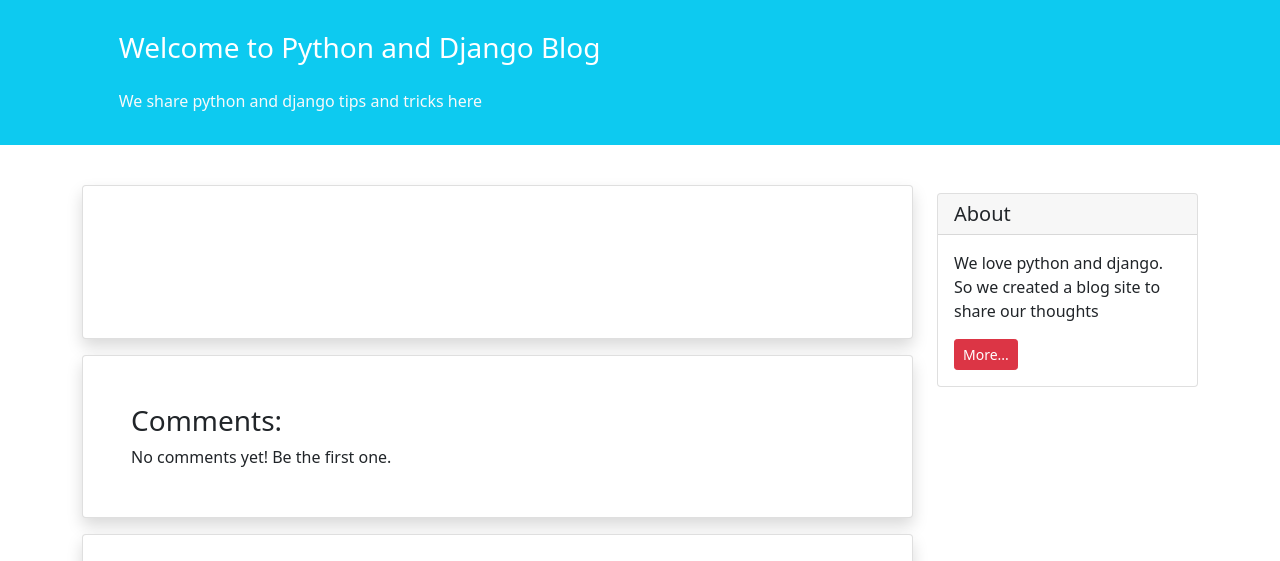
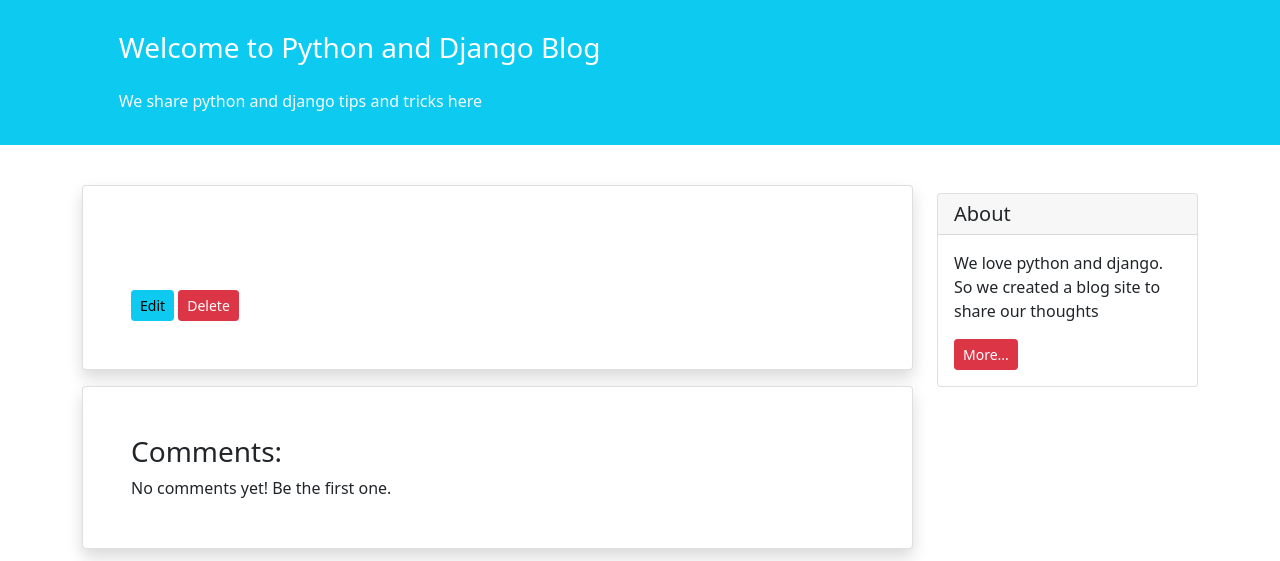
Before and after one commit to ka1antarBAB/weblog_project, a Django app: template post/templates/post/post_detail.html in a window 1280 px wide. Shown: the part 57-618 px from the top of the page. Run offline with Django 4.2, Linux system fonts and the light colour scheme; the template is opened without the code that fills it, so the values that code supplies are empty.

Commit message:
move Edit and Delete button in to the detail_view

```diff
--- a/post/templates/post/post_detail.html
+++ b/post/templates/post/post_detail.html
@@ -11,8 +11,8 @@
                     <p class="small text-muted mt-2">{{ post_detail.author }}</p>
                     <p class="mt-2">{{ post_detail.text }}</p>
                     <div>
-{#                        <a href="{% url 'post_update' post_detail.id %}"><div class="btn btn-sm btn-info">Edit</div></a>#}
-{#                        <a href="{% url 'post_delete' post_detail.id %}"><div class="btn btn-sm btn-danger">Delete</div></a>#}
+                        <a href="{% url 'post_update_view' post_detail.id %}"><div class="btn btn-sm btn-info">Edit</div></a>
+                        <a href="{% url 'post_delete_view' post_detail.id %}"><div class="btn btn-sm btn-danger">Delete</div></a>
                     </div>
                 </div>
 
```
